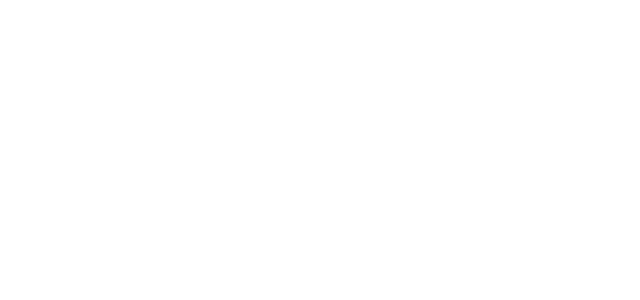
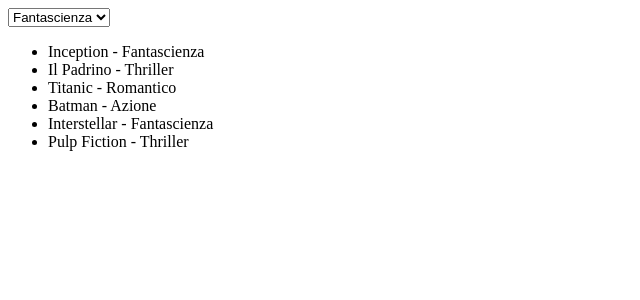
Before and after one commit to gialli24/react-movie-filter, a React (Vite) app: page / in a window 1280 px wide. Shown: the top 300 px of the page, without its empty margins (0-640 px from the left). Built offline with nearby package versions, Linux system fonts and the light colour scheme.

Commit message:
add film data and implement AppMain component for filtering and displaying films

```diff
--- a/src/App.jsx
+++ b/src/App.jsx
@@ -1,9 +1,12 @@
 import './App.css'
+import AppMain from './components/AppMain'
+import { films } from './assets/js/data'
 
 function App() {
 
   return (
     <>
+      <AppMain films={films} />
     </>
   )
 }
--- /dev/null
+++ b/src/assets/js/data.js
@@ -0,0 +1,8 @@
+export const films = [
+    { title: 'Inception', genre: 'Fantascienza' },
+    { title: 'Il Padrino', genre: 'Thriller' },
+    { title: 'Titanic', genre: 'Romantico' },
+    { title: 'Batman', genre: 'Azione' },
+    { title: 'Interstellar', genre: 'Fantascienza' },
+    { title: 'Pulp Fiction', genre: 'Thriller' },
+];
--- /dev/null
+++ b/src/components/AppMain.jsx
@@ -0,0 +1,33 @@
+export default function AppMain({ films }) {
+
+    let genres = [];
+    films.filter(film => {
+        if (!genres.includes(film.genre)) {
+            genres.push(film.genre)
+        }
+    })
+
+    return (
+        <main>
+            <div className="filters">
+                <select name="" id="">
+                    {
+                        genres.map(genre => (
+                            <option value={genre}>{genre}</option>
+                        ))
+                    }
+                </select>
+            </div>
+
+            <div className="films-list">
+                <ul>
+                    {
+                        films.map((film, i) => (
+                            <li key={i}>{film.title} - {film.genre}</li>
+                        ))
+                    }
+                </ul>
+            </div>
+        </main>
+    );
+}
```
